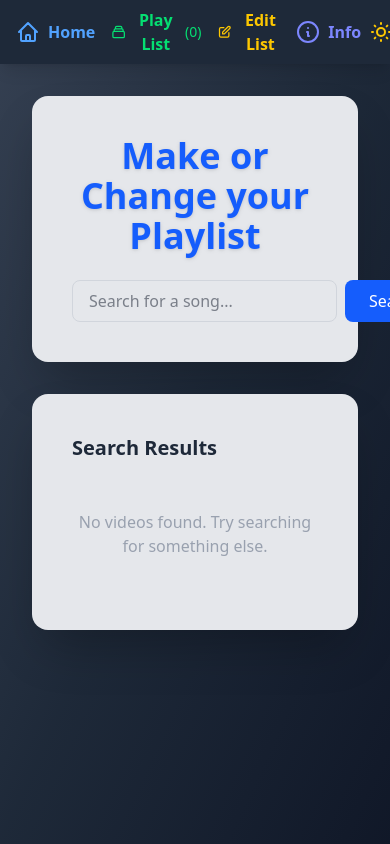
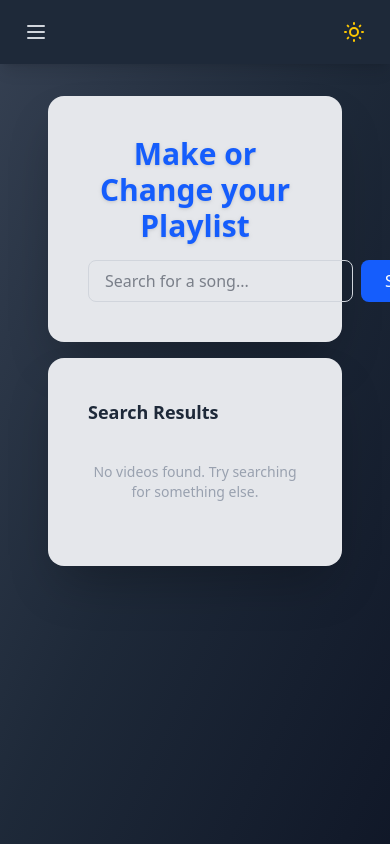
Before and after one commit to freddy24-7/YouTubeSearchMusicApp, a React (Vite) app: page / in a window 390 px wide. Shown: the top 844 px of the page. Built offline with nearby package versions, Linux system fonts and the light colour scheme.

Commit message:
refactoring

```diff
--- a/src/components/NavBar.tsx
+++ b/src/components/NavBar.tsx
@@ -1,5 +1,6 @@
 import { useTheme } from '../context/ThemeContext';
 import { usePlaylist } from '../context/PlaylistContext';
+import { useState } from 'react';
 
 interface NavBarProps {
   onHomeClick: () => void;
@@ -20,16 +21,14 @@ export function NavBar({
                        }: NavBarProps) {
   const { theme, toggleTheme } = useTheme();
   const { playlist } = usePlaylist();
+  const [isMobileMenuOpen, setIsMobileMenuOpen] = useState(false);
 
-  return (
-    <nav
-      className={`fixed top-0 left-0 right-0 shadow-lg z-50 ${
-        theme === 'dark' ? 'bg-gray-800' : 'bg-white'
-      }`}
-    >
-      <div className="max-w-7xl mx-auto px-4 sm:px-6 lg:px-8">
-        <div className="flex items-center justify-between h-16">
-          <div className="flex items-center gap-4">
+  const toggleMobileMenu = () => {
+    setIsMobileMenuOpen(!isMobileMenuOpen);
+  };
+
+  const NavItems = () => (
+    <>
       <button
         onClick={onHomeClick}
         className={`flex items-center gap-2 transition-colors ${
@@ -129,12 +128,63 @@ export function NavBar({
         </svg>
         <span className="font-semibold">Info</span>
       </button>
+    </>
+  );
+
+  return (
+    <nav
+      className={`fixed top-0 left-0 right-0 shadow-lg z-50 ${
+        theme === 'dark' ? 'bg-gray-800' : 'bg-white'
+      }`}
+    >
+      <div className="max-w-7xl mx-auto px-4 sm:px-6 lg:px-8">
+        <div className="flex items-center justify-between h-16">
+          {/* Desktop Navigation */}
+          <div className="hidden md:flex items-center gap-4">
+            <NavItems />
           </div>
+
+          {/* Mobile menu button */}
+          <div className="md:hidden">
+            <button
+              onClick={toggleMobileMenu}
+              className={`p-2 rounded-md transition-colors ${
+                theme === 'dark'
+                  ? 'text-gray-300 hover:text-white'
+                  : 'text-gray-600 hover:text-gray-900'
+              }`}
+            >
+              <svg
+                className="h-6 w-6"
+                fill="none"
+                viewBox="0 0 24 24"
+                stroke="currentColor"
+              >
+                {isMobileMenuOpen ? (
+                  <path
+                    strokeLinecap="round"
+                    strokeLinejoin="round"
+                    strokeWidth={2}
+                    d="M6 18L18 6M6 6l12 12"
+                  />
+                ) : (
+                  <path
+                    strokeLinecap="round"
+                    strokeLinejoin="round"
+                    strokeWidth={2}
+                    d="M4 6h16M4 12h16M4 18h16"
+                  />
+                )}
+              </svg>
+            </button>
+          </div>
+
+          {/* Right side items */}
           <div className="flex items-center gap-4">
             {playlist.length > 0 && (
               <button
                 onClick={onShuffleToggle}
-                className={`flex items-center gap-2 px-4 py-2 rounded-md text-sm font-medium transition-colors ${
+                className={`hidden md:flex items-center gap-2 px-4 py-2 rounded-md text-sm font-medium transition-colors ${
                   isShuffleEnabled
                     ? theme === 'dark'
                       ? 'bg-purple-900 text-purple-200 hover:bg-purple-800'
@@ -203,6 +253,47 @@ export function NavBar({
             </button>
           </div>
         </div>
+
+        {/* Mobile Navigation */}
+        {isMobileMenuOpen && (
+          <div className="md:hidden">
+            <div className="px-2 pt-2 pb-3 space-y-1">
+              <div className="flex flex-col space-y-4">
+                <NavItems />
+                {playlist.length > 0 && (
+                  <button
+                    onClick={onShuffleToggle}
+                    className={`flex items-center gap-2 px-4 py-2 rounded-md text-sm font-medium transition-colors ${
+                      isShuffleEnabled
+                        ? theme === 'dark'
+                          ? 'bg-purple-900 text-purple-200 hover:bg-purple-800'
+                          : 'bg-purple-100 text-purple-800 hover:bg-purple-200'
+                        : theme === 'dark'
+                          ? 'bg-gray-700 text-gray-200 hover:bg-gray-600'
+                          : 'bg-gray-100 text-gray-800 hover:bg-gray-200'
+                    }`}
+                  >
+                    <svg
+                      xmlns="http://www.w3.org/2000/svg"
+                      className="h-5 w-5"
+                      fill="none"
+                      viewBox="0 0 24 24"
+                      stroke="currentColor"
+                    >
+                      <path
+                        strokeLinecap="round"
+                        strokeLinejoin="round"
+                        strokeWidth={2}
+                        d="M4 4v5h.582m15.356 2A8.001 8.001 0 004.582 9m0 0H9m11 11v-5h-.581m0 0a8.003 8.003 0 01-15.357-2m15.357 2H15"
+                      />
+                    </svg>
+                    <span>{isShuffleEnabled ? 'Shuffle On' : 'Shuffle Off'}</span>
+                  </button>
+                )}
+              </div>
+            </div>
+          </div>
+        )}
       </div>
     </nav>
   );
--- a/src/components/SearchArea.tsx
+++ b/src/components/SearchArea.tsx
@@ -39,26 +39,26 @@ const SearchArea = ({
   };
 
   return (
-    <div className="max-w-2xl mx-auto">
-      <Card className="mb-8">
-        <h1 className="text-4xl font-bold drop-shadow mb-6 text-center text-blue-600">
+    <div className="max-w-2xl mx-auto px-4 sm:px-6 lg:px-8">
+      <Card className="mb-4 sm:mb-8">
+        <h1 className="text-3xl sm:text-4xl font-bold drop-shadow mb-4 sm:mb-6 text-center text-blue-600">
           Make or Change your Playlist
         </h1>
         <SearchBar onSearch={handleSearch} />
         {error && (
-          <div className="mt-4 p-4 rounded-lg bg-red-100 text-red-700">
+          <div className="mt-4 p-3 sm:p-4 rounded-lg bg-red-100 text-red-700 text-sm sm:text-base">
             {error}
           </div>
         )}
       </Card>
 
       <Card>
-        <h2 className="text-xl font-semibold mb-4 text-gray-800">
+        <h2 className="text-lg sm:text-xl font-semibold mb-3 sm:mb-4 text-gray-800">
           Search Results
         </h2>
         {isLoading ? (
-          <div className="text-center py-8">
-            <div className="animate-spin rounded-full h-12 w-12 border-b-2 border-blue-600 mx-auto"></div>
+          <div className="text-center py-6 sm:py-8">
+            <div className="animate-spin rounded-full h-10 w-10 sm:h-12 sm:w-12 border-b-2 border-blue-600 mx-auto"></div>
           </div>
         ) : (
           <SearchResults videos={videos} onVideoSelect={onVideoSelect} />
--- a/src/components/SearchResults.tsx
+++ b/src/components/SearchResults.tsx
@@ -14,7 +14,7 @@ export function SearchResults({ videos, onVideoSelect }: SearchResultsProps) {
   if (videos.length === 0) {
     return (
       <p
-        className={`text-center py-8 ${
+        className={`text-center py-6 sm:py-8 text-sm sm:text-base ${
           theme === 'dark' ? 'text-gray-400' : 'text-gray-600'
         }`}
       >
@@ -24,33 +24,33 @@ export function SearchResults({ videos, onVideoSelect }: SearchResultsProps) {
   }
 
   return (
-    <div className="space-y-4">
+    <div className="space-y-3 sm:space-y-4">
       {videos.map((video) => (
         <div
           key={video.id.videoId}
-          className={`p-4 rounded-lg cursor-pointer transition-colors ${
+          className={`p-3 sm:p-4 rounded-lg cursor-pointer transition-colors ${
             theme === 'dark'
               ? 'bg-gray-800 hover:bg-gray-700'
               : 'bg-white hover:bg-gray-50'
           }`}
           onClick={() => onVideoSelect(video)}
         >
-          <div className="flex items-start gap-4">
+          <div className="flex flex-col sm:flex-row sm:items-start gap-3 sm:gap-4">
             <img
               src={video.snippet.thumbnails.medium.url}
               alt={video.snippet.title}
-              className="w-48 h-36 object-cover rounded"
+              className="w-full sm:w-48 h-36 object-cover rounded"
             />
             <div className="flex-1">
               <h3
-                className={`font-semibold mb-2 ${
+                className={`font-semibold mb-1 sm:mb-2 text-sm sm:text-base ${
                   theme === 'dark' ? 'text-white' : 'text-gray-900'
                 }`}
               >
                 {video.snippet.title}
               </h3>
               <p
-                className={`text-sm mb-2 ${
+                className={`text-xs sm:text-sm mb-2 ${
                   theme === 'dark' ? 'text-gray-300' : 'text-gray-600'
                 }`}
               >
@@ -62,7 +62,7 @@ export function SearchResults({ videos, onVideoSelect }: SearchResultsProps) {
                     e.stopPropagation();
                     onVideoSelect(video);
                   }}
-                  className={`px-3 py-1 rounded-md text-sm font-medium transition-colors ${
+                  className={`px-2 sm:px-3 py-1 rounded-md text-xs sm:text-sm font-medium transition-colors ${
                     theme === 'dark'
                       ? 'bg-blue-900 text-blue-200 hover:bg-blue-800'
                       : 'bg-blue-100 text-blue-800 hover:bg-blue-200'
@@ -75,7 +75,7 @@ export function SearchResults({ videos, onVideoSelect }: SearchResultsProps) {
                     e.stopPropagation();
                     addToPlaylist(video);
                   }}
-                  className={`px-3 py-1 rounded-md text-sm font-medium transition-colors ${
+                  className={`px-2 sm:px-3 py-1 rounded-md text-xs sm:text-sm font-medium transition-colors ${
                     playlist.some((v) => v.id.videoId === video.id.videoId)
                       ? theme === 'dark'
                         ? 'bg-green-900 text-green-200'
```
Lines whose indentation alone changed are shown as unchanged.
